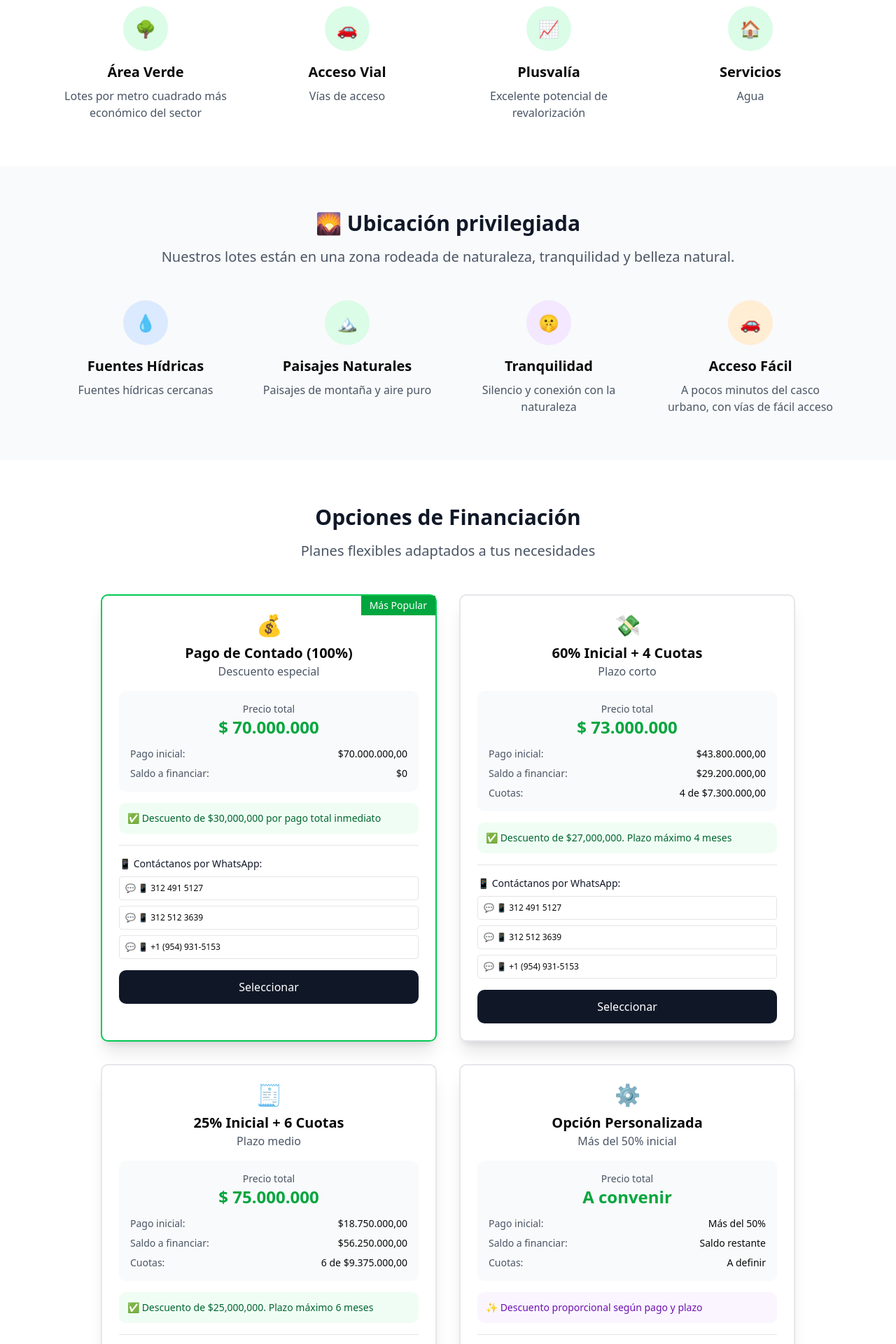
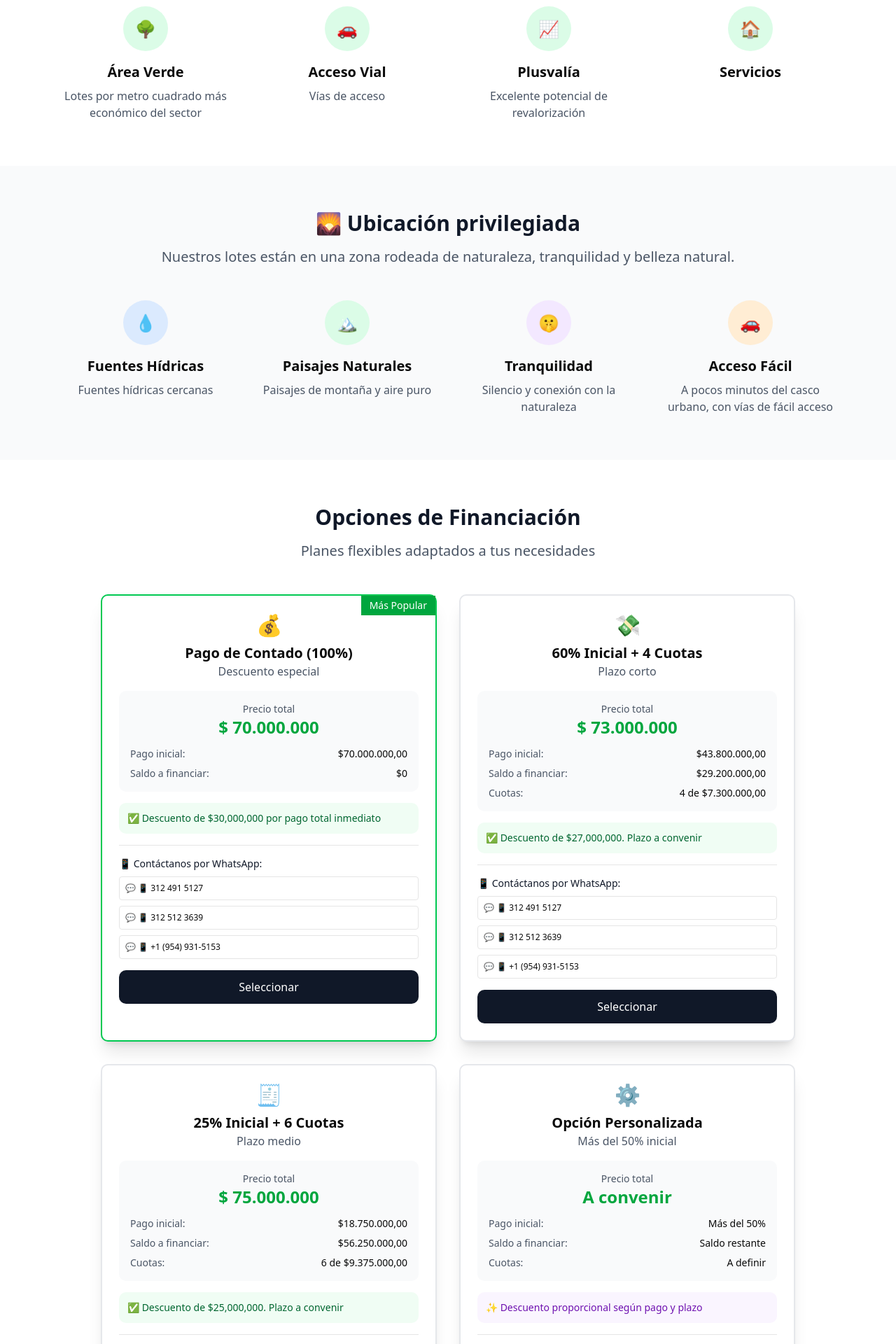
Before and after one commit to DIEGO-VALDES-R/Lanzamiento_RioBravo_Lotes, a Next.js app: page / in a window 1280 px wide. Shown: the part 960-2880 px from the top of the page at 70% size. Built offline with nearby package versions, Linux system fonts and the light colour scheme.

Commit message:
fix: cambio de datos tecnicos

```diff
--- a/src/data/loteConfig.ts
+++ b/src/data/loteConfig.ts
@@ -46,7 +46,7 @@ plans: [
     initial: "$43.800.000,00", // 60% de 73,000,000
     balance: "$29.200.000,00", // 40% de 73,000,000
     quotas: "4 de $7.300.000,00", // 29,200,000 ÷ 4
-    benefit: "✅ Descuento de $27,000,000. Plazo máximo 4 meses",
+    benefit: "✅ Descuento de $27,000,000. Plazo a convenir",
     benefitBg: "bg-green-50",
     benefitText: "text-green-800",
     borderClass: "border-gray-200",
@@ -61,7 +61,7 @@ plans: [
     initial: "$18.750.000,00", // 25% de 75,000,000
     balance: "$56.250.000,00", // 75% de 75,000,000
     quotas: "6 de $9.375.000,00", // 56,250,000 ÷ 6
-    benefit: "✅ Descuento de $25,000,000. Plazo máximo 6 meses",
+    benefit: "✅ Descuento de $25,000,000. Plazo a convenir",
     benefitBg: "bg-green-50", // Cambié a verde ya que también tiene descuento
     benefitText: "text-green-800",
     borderClass: "border-gray-200",
@@ -159,7 +159,7 @@ plans: [
     {
       emoji: "🏠",
       title: "Servicios",
-      description: "Agua",
+      description: " ",
     },
   ],
 
@@ -195,11 +195,11 @@ plans: [
   location: {
     name: "Finca Rio Bravo",
     sector: "Sector Román",
-    municipality: "Arboledas",
+    municipality: "Cucutilla",
     department: "Norte de Santander",
     country: "Colombia",
-    distance: "10 minutos del casco urbano del municipio de Arboledas",
-    fullAddress: "Finca Rio Bravo, Sector Román, Arboledas, Norte de Santander, Colombia",
+    distance: "a menos de 10 minutos del casco urbano del municipio de Arboledas",
+    fullAddress: "Finca Rio Bravo, Sector Román, Cucutilla, Norte de Santander, Colombia",
   },
 
   // Información de contacto
```
